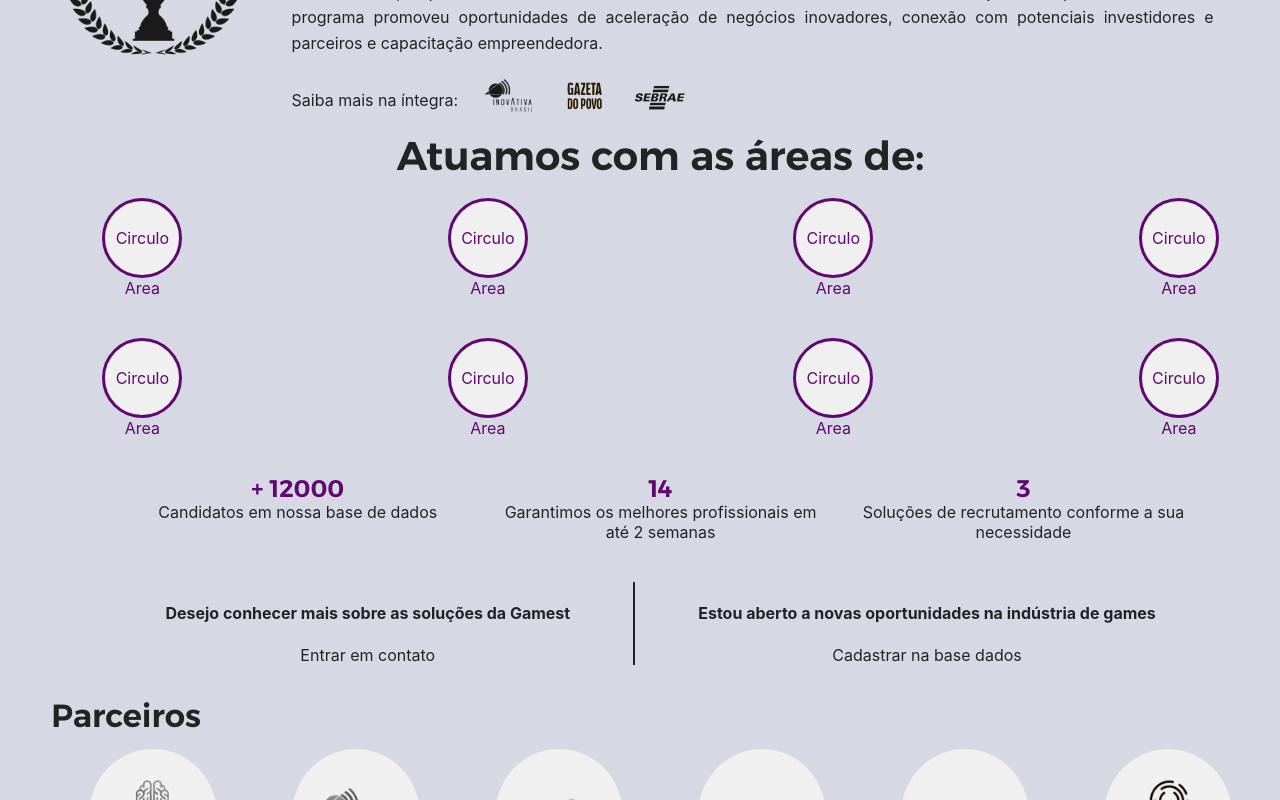
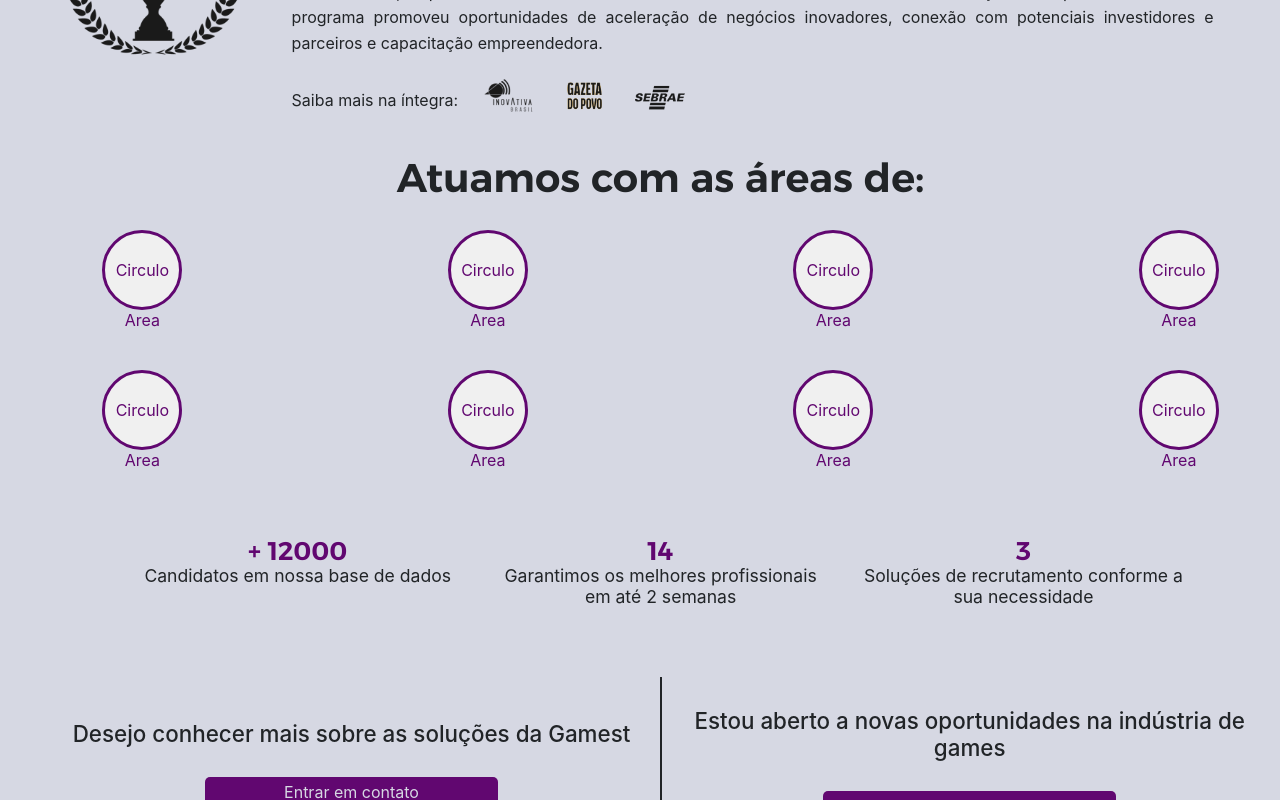
Before and after one commit to AllanCFE/Gamest_LP, a Next.js app: page / in a window 1280 px wide. Shown: the part 600-1400 px from the top of the page. Built offline with nearby package versions, Linux system fonts and the light colour scheme; no server answers.

Commit message:
style: finish base style of data area

```diff
--- a/Components/DataArea/DataArea.tsx
+++ b/Components/DataArea/DataArea.tsx
@@ -68,14 +68,14 @@ export default function CardsArea () {
             <div className={styles.actionArea}>
                 <div className={styles.left}>
                     <h4>Desejo conhecer mais sobre as soluções da Gamest</h4>
-                    <span>Entrar em contato</span>
+                    <span className={styles.buttonAction}>Entrar em contato</span>
                 </div>
 
                 <div className={styles.verticalBar}><span style={{visibility: "hidden"}}>AAA</span></div>
 
                 <div className={styles.right}>
                     <h4>Estou aberto a novas oportunidades na indústria de games</h4>
-                    <span>Cadastrar na base dados</span>
+                    <span className={styles.buttonAction}>Cadastrar na base dados</span>
                 </div>
             </div>
         </div>
--- a/styles/DataArea.module.css
+++ b/styles/DataArea.module.css
@@ -5,15 +5,20 @@
     align-items: center;
     background-color: #d6d8e3;
     color: #212427;
-    padding: 1vh 10px 0 4vw;
+    padding: 30px 10px 0 4vw;
     position: relative;
 }
 
+/** Area related to the cards of areas we work with */
 .cardsArea {
     display: flex;
     flex-direction: column;
     width: 100%;
     padding: 0 4vw;
+}
+
+.sectionArea h1 {
+    margin-bottom: 10px;
 }
 
 .line {
@@ -51,7 +56,7 @@
     align-items: flex-start;
     width: 100%;
     padding: 0 4vw;
-    margin: 20px 0;
+    margin: 50px 0;
     text-align: center;
 }
 
@@ -64,22 +69,26 @@
 }
 
 .singleNumberArea .head {
-    font-size: 1.5rem;
+    font-size: 1.6rem;
     font-weight: bold;
     color: var(--purple-3);
     font-family: MontserratArabic;
+}
+
+.singleNumberArea .content {
+    font-size: 1.1rem;
 }
 
 /** Area related to the call to actions */
 .actionArea {
     display: flex;
     flex-direction: row;
-    justify-content: space-evenly;
+    justify-content: space-around;
     width: 100%;
     height: 100%;
     position: relative;
-    padding: 0 4vw;
     margin: 20px 0;
+    text-align: center;
 }
 
 .actionArea .left,.actionArea .right {
@@ -87,6 +96,7 @@
     flex-direction: column;
     justify-content: center;
     align-items: center;
+    width: 48%;
 }
 
 .verticalBar {
@@ -94,6 +104,24 @@
     border: #212427 1px solid;
 }
 
+.actionArea h4 {
+    font-size: 1.4rem;
+    font-weight: 500;
+}
+
+.buttonAction {
+    padding: 5px 10px;
+    width: 50%;
+    text-align: center;
+    background-color: var(--purple-3);
+    color: #d6d8e3;
+    border-radius: 5px;
+}
+
+.buttonAction:hover {
+    cursor: pointer;
+}
+
 @media (max-width: 600px) {
     .sectionArea {
         flex-direction: column;
```
